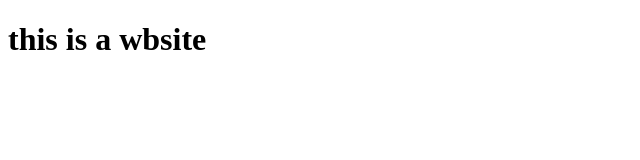
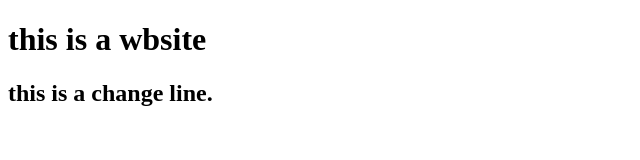
Before and after one commit to sabbirs2017/website-2.0, a plain HTML site: page index.html in a window 1280 px wide. Shown: the whole page, without its empty margins (0-640 px from the left). Drawn offline with Linux system fonts and the light colour scheme.

Commit message:
learned github

```diff
--- a/index.html
+++ b/index.html
@@ -7,5 +7,6 @@
 </head>
 <body>
     <h1>this is a wbsite</h1>
+    <h2>this is a change line.</h2>
 </body>
 </html>
```
